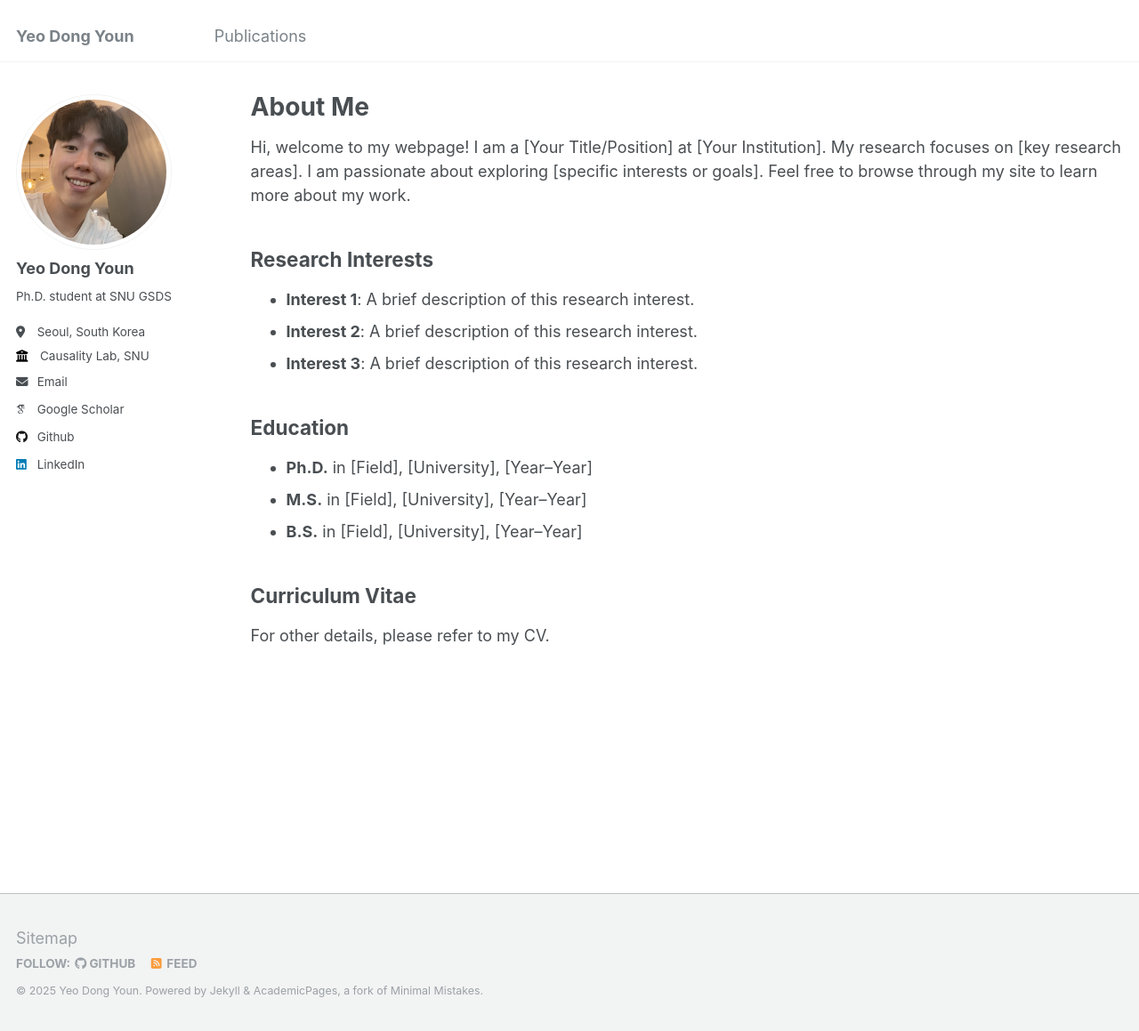
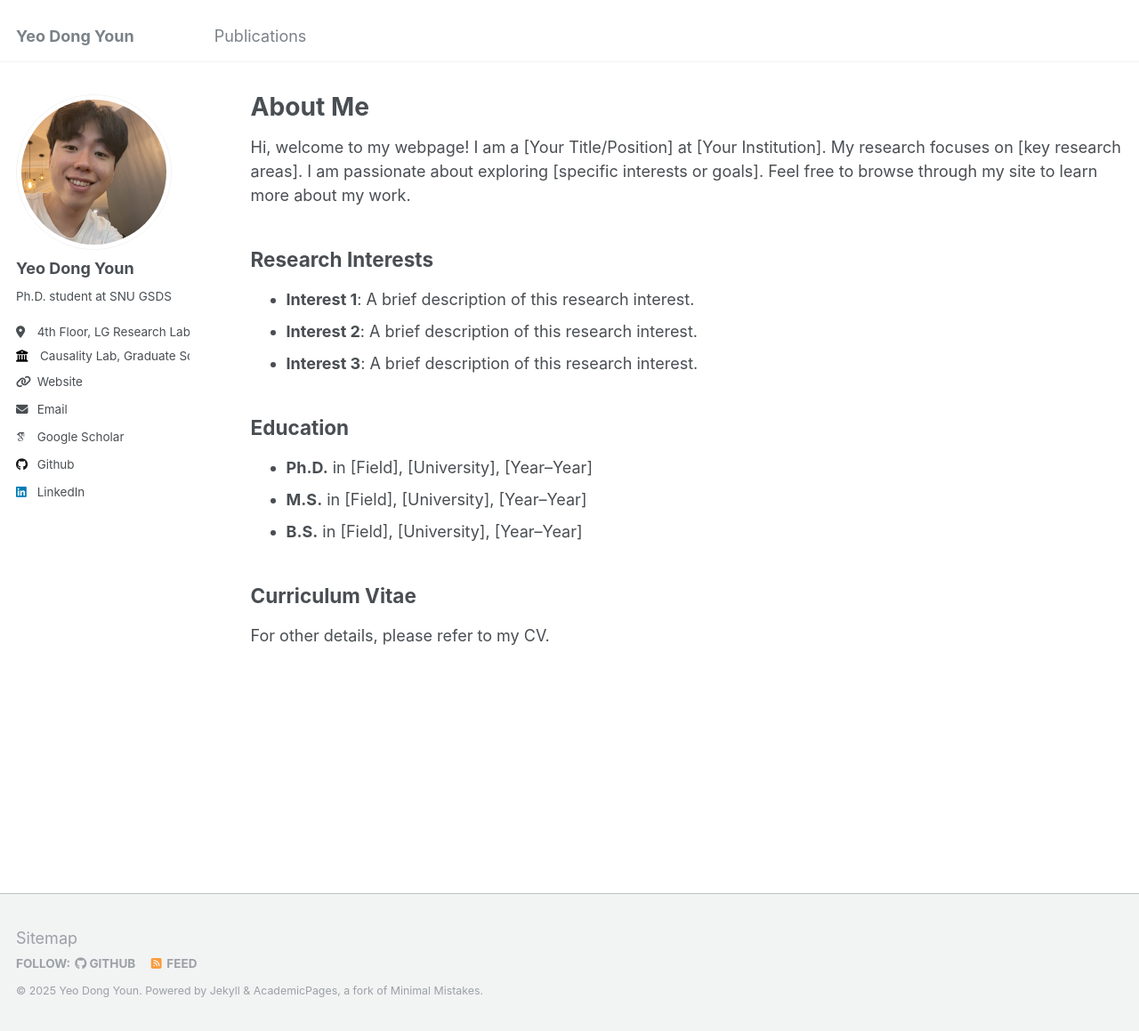
Before and after one commit to YeodongYoun1995/YeoDongYoun1995.github.io, a Jekyll site: the page built from _pages/about.md, in a window 1280 px wide and 1159 px high. Shown: the whole window at 89% size. Built offline with Jekyll 4.4.1, drawn with Linux system fonts in a browser that asks for light colours; some web fonts are replaced.

Commit message:
Update _config.yml

```diff
--- a/_config.yml
+++ b/_config.yml
@@ -13,8 +13,9 @@ author:
   avatar           : "profile.png"
   name             : "Yeo Dong Youn"
   bio              : "Ph.D. student at SNU GSDS"
-  location         : "Seoul, South Korea"
-  employer         : "Causality Lab, SNU"
+  location         : "4th Floor, LG Research Laboratory, 1, Gwanak-ro, Gwanak-gu, Seoul, South Korea"
+  employer         : "Causality Lab, Graduate School of Data Science, SNU"
+  uri              : "https://sanghacklee.me"
   email            : "dbsduehd95@snu.ac.kr"
   googlescholar    : "https://scholar.google.com/citations?user=yKehWT4AAAAJ&hl"
   github           : "YeodongYoun1995"
```
